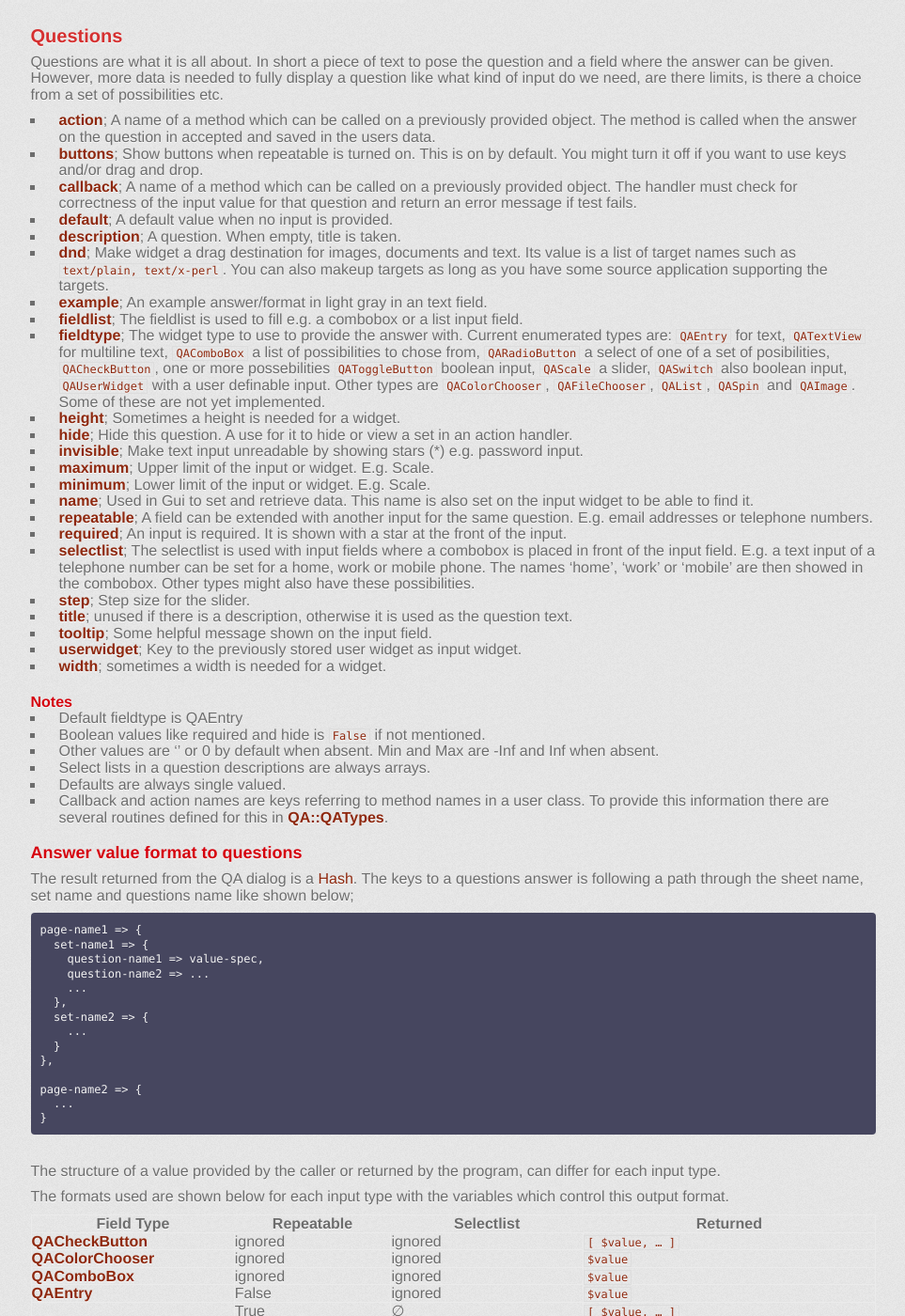
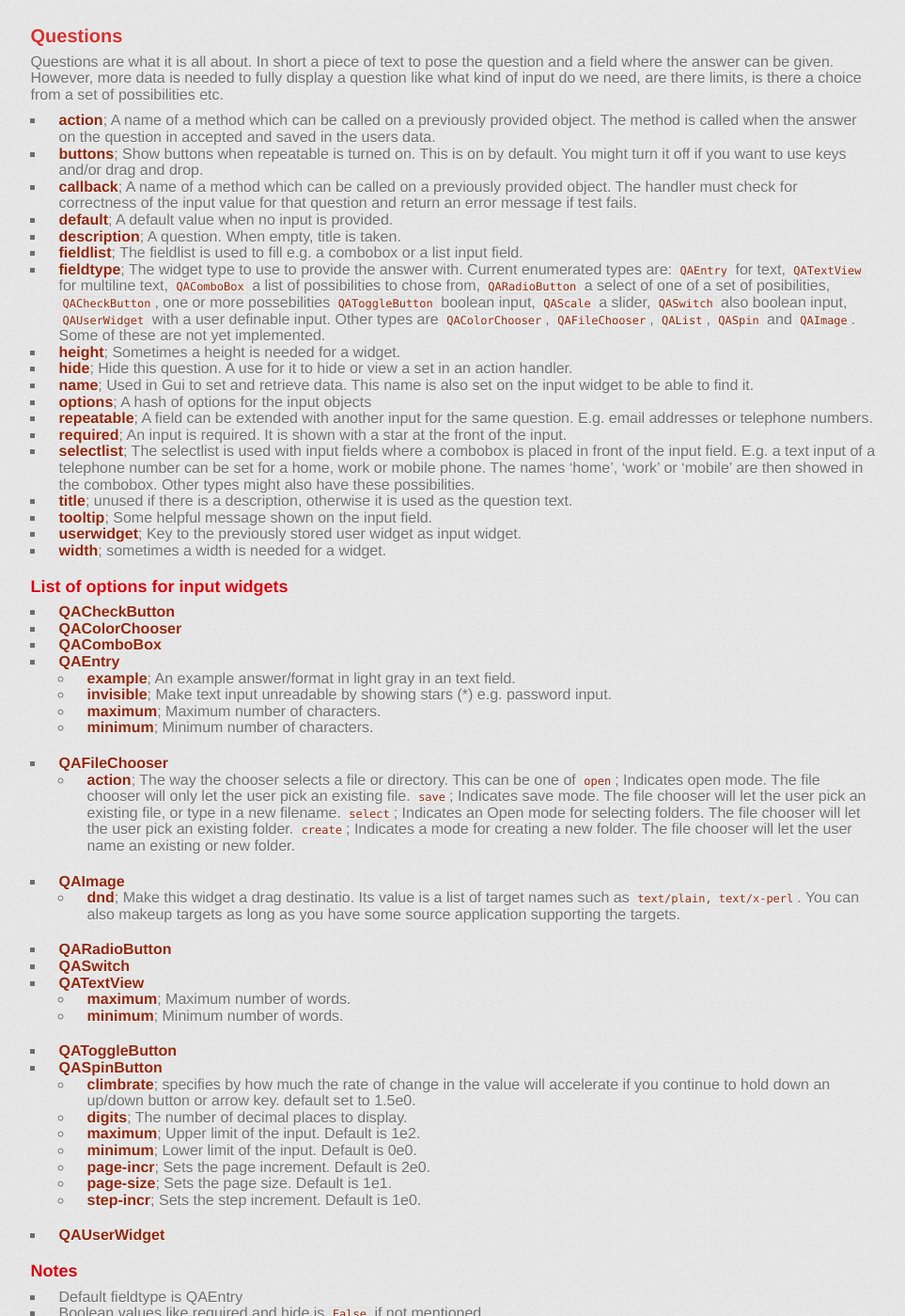
Before and after one commit to MARTIMM/question-answer, a Jekyll site: the page built from docs/content-docs/setup/structures.md, in a window 1280 px wide and 1400 px high, scrolled down 571 px. Shown: the whole window at 94% size, without its empty margins (289-1252 px from the left). Built offline with Jekyll 4.4.1, drawn with Linux system fonts in a browser that asks for light colours; some web fonts are replaced; some of the changed text lies outside the part shown.

Commit message:
removed many toplevel fields and introduced 'options' to copy with specs only for some input widgets

```diff
--- a/docs/content-docs/setup/structures.md
+++ b/docs/content-docs/setup/structures.md
@@ -44,34 +44,59 @@ Questions are what it is all about. In short a piece of text to pose the questio
 * **callback**; A name of a method which can be called on a previously provided object. The handler must check for correctness of the input value for that question and return an error message if test fails.
 * **default**; A default value when no input is provided.
 * **description**; A question. When empty, title is taken.
-* **dnd**; Make widget a drag destination for images, documents and text. Its value is a list of target names such as `text/plain, text/x-perl`. You can also makeup targets as long as you have some source application supporting the targets.
-* **example**; An example answer/format in light gray in an text field.
 * **fieldlist**; The fieldlist is used to fill e.g. a combobox or a list input field.
 * **fieldtype**; The widget type to use to provide the answer with. Current enumerated types are: `QAEntry` for text, `QATextView` for multiline text, `QAComboBox` a list of possibilities to chose from, `QARadioButton` a select of one of a set of posibilities, `QACheckButton`, one or more possebilities `QAToggleButton` boolean input, `QAScale` a slider, `QASwitch` also boolean input, `QAUserWidget` with a user definable input. Other types are `QAColorChooser`, `QAFileChooser`, `QAList`, `QASpin` and `QAImage`. Some of these are not yet implemented.
 * **height**; Sometimes a height is needed for a widget.
 * **hide**; Hide this question. A use for it to hide or view a set in an action handler.
-* **invisible**; Make text input unreadable by showing stars (\*) e.g. password input.
-* **maximum**; Upper limit of the input or widget. E.g. Scale.
-* **minimum**; Lower limit of the input or widget. E.g. Scale.
 * **name**; Used in Gui to set and retrieve data. This name is also set on the input widget to be able to find it.
+* **options**; A hash of options for the input objects
 * **repeatable**; A field can be extended with another input for the same question. E.g. email addresses or telephone numbers.
 * **required**; An input is required. It is shown with a star at the front of the input.
 * **selectlist**; The selectlist is used with input fields where a combobox is placed in front of the input field. E.g. a text input of a telephone number can be set for a home, work or mobile phone. The names 'home', 'work' or 'mobile' are then showed in the combobox. Other types might also have these possibilities.
-* **step**; Step size for the slider.
 * **title**; unused if there is a description, otherwise it is used as the question text.
 * **tooltip**; Some helpful message shown on the input field.
 * **userwidget**; Key to the previously stored user widget as input widget.
 * **width**; sometimes a width is needed for a widget.
 
-<!--
-* **keymap**; Keyed control of widgets like `<CTRL>V` to paste from clipboard. By default turned off. When on, there will be a set of keys defined to add, delete and paste text or documents. All other keyboard keys are by default on, e.g. input of text (of course), arrow keys, tab key etc.
--->
+### List of options for input widgets
 
-#### Notes
+* **QACheckButton**
+* **QAColorChooser**
+* **QAComboBox**
+* **QAEntry**
+  * **example**; An example answer/format in light gray in an text field.
+  * **invisible**; Make text input unreadable by showing stars (\*) e.g. password input.
+  * **maximum**; Maximum number of characters.
+  * **minimum**; Minimum number of characters.
+* **QAFileChooser**
+  * **action**; The way the chooser selects a file or directory. This can be one of
+    `open`; Indicates open mode. The file chooser will only let the user pick an existing file.
+    `save`; Indicates save mode. The file chooser will let the user pick an existing file, or type in a new filename.
+    `select`; Indicates an Open mode for selecting folders. The file chooser will let the user pick an existing folder.
+    `create`; Indicates a mode for creating a new folder. The file chooser will let the user name an existing or new folder.
+* **QAImage**
+  * **dnd**; Make this widget a drag destinatio. Its value is a list of target names such as `text/plain, text/x-perl`. You can also makeup targets as long as you have some source application supporting the targets.
+* **QARadioButton**
+* **QASwitch**
+* **QATextView**
+  * **maximum**; Maximum number of words.
+  * **minimum**; Minimum number of words.
+* **QAToggleButton**
+* **QASpinButton**
+  * **climbrate**; specifies by how much the rate of change in the value will accelerate if you continue to hold down an up/down button or arrow key. default set to 1.5e0.
+  * **digits**; The number of decimal places to display.
+  * **maximum**; Upper limit of the input. Default is 1e2.
+  * **minimum**; Lower limit of the input. Default is 0e0.
+  * **page-incr**; Sets the page increment. Default is 2e0.
+  * **page-size**; Sets the page size. Default is 1e1.
+  * **step-incr**; Sets the step increment. Default is 1e0.
+* **QAUserWidget**
+
+### Notes
 * Default fieldtype is QAEntry
 * Boolean values like required and hide is `False` if not mentioned.
-* Other values are '' or 0 by default when absent. Min and Max are -Inf and Inf when absent.
-* Select lists in a question descriptions are always arrays.
+* Other values are '' or 0 by default when absent. Minimum and maximum are -Inf and Inf when absent.
+* Select lists in question descriptions are always arrays.
 * Defaults are always single valued.
 * Callback and action names are keys referring to method names in a user class. To provide this information there are several routines defined for this in **QA::QATypes**.
 
@@ -126,7 +151,8 @@ The formats used are shown below for each input type with the variables which co
 |**QAUserWidget**  |user definable|user definable |user definable
 
 <br/>
-#### A table where field specs are shown for each field type
+
+### A table where field specs are shown for each field type
 
 | Symbol | Explanation
 |--------|-------------------------------------------|
@@ -157,36 +183,23 @@ The formats used are shown below for each input type with the variables which co
 |             |En|Cb|Co|Im|Li|Rb|Sc|Sw|Tv|Tb|Cc|Fc|Sp|Uw|
 |-------------|--|--|--|--|--|--|--|--|--|--|--|--|--|--|
 |action       |o |o |o |o |o |o |o |o |o |o |o |o |o |o |
-|buttons      |o |- |- |o |- |- |- |- |  |- |o |o |  |  |
-|callback     |o |- |- |  |  |- |  |  |o |  |  |  |  |  |
-|climbrate    |- |- |- |- |- |- |o |- |- |- |- |- |o |  |
-|default      |o |o |o |o |o |o |o |o |o |o |o |o |o |  |
-|description  |o |o |o |o |o |o |o |o |o |o |o |o |o |  |
-|digits       |- |- |- |- |- |- |o |- |- |- |- |- |o |  |
-|dnd          |- |- |- |o |- |- |- |- |- |- |- |o |- |  |
-|example      |o |- |- |- |- |- |- |- |- |- |- |- |- |  |
-|fieldlist    |- |! |! |- |! |! |  |  |  |  |  |  |  |  |
+|buttons      |o |- |- |o |- |- |- |- |  |- |o |o |  |  | <!-- optional? -->
+|callback     |o |- |- |  |  |- |  |  |o |  |  |  |  |  | <!-- optional? -->
+|default      |o |o |o |o |o |o |o |o |o |o |o |o |o |o |
+|description  |o |o |o |o |o |o |o |o |o |o |o |o |o |o |
+|fieldlist    |- |! |! |- |! |! |  |  |  |  |  |  |  |o | <!-- optional? -->
 |fieldtype    |o |! |! |! |! |! |! |! |! |! |! |! |! |! |
-|height       |- |- |- |o |  |- |  |  |o |  |  |  |  |  |
-|hide         |o |o |o |o |o |o |o |o |o |o |o |o |o |  |
-|invisible    |o |- |- |- |- |- |- |- |- |- |- |- |- |  |
-|maximum      |o |- |- |- |- |- |o |- |o |- |- |- |o |  |
-|minimum      |o |- |- |- |- |- |o |- |o |- |- |- |o |  |
+|height       |- |- |- |o |  |- |  |  |o |  |  |  |  |o | <!-- optional? -->
+|hide         |o |o |o |o |o |o |o |o |o |o |o |o |o |o |
 |name         |! |! |! |! |! |! |! |! |! |! |! |! |! |! |
-|page-incr    |- |- |- |- |- |- |o |- |- |- |- |- |o |  |
-|page-size    |- |- |- |- |- |- |o |- |- |- |- |- |o |  |
-|repeatable   |o |- |- |o |  |- |  |  |  |  |o |o |  |  |
-|required     |o |o |o |o |o |o |o |o |o |o |o |o |o |  |
-|selectlist   |o |- |- |o |- |- |- |- |- |- |o |o |- |  |
-|step-incr    |- |- |- |- |- |- |o |- |- |- |- |- |o |  |
+|options      |o |o |o |o |o |o |o |o |o |o |o |o |o |o |
+|repeatable   |o |- |- |o |  |- |  |  |  |  |o |o |  |  | <!-- optional? -->
+|required     |o |o |o |o |o |o |o |o |o |o |o |o |o |o |
+|selectlist   |o |- |- |o |- |- |- |- |- |- |o |o |- |  | <!-- optional? -->
 |title        |o |o |o |o |o |o |o |o |o |o |o |o |o |o |
 |tooltip      |o |o |o |o |o |o |o |o |o |o |o |o |o |o |
 |userwidget   |- |- |- |- |- |- |- |- |- |- |- |- |- |! |
-|width        |- |- |- |o |  |- |  |  |  |  |  |  |  |  |
-
-<!--
-|keymap       |o |o |o |o |o |o |  |  |  |  |o |o |  |  |
--->
+|width        |- |- |- |o |  |- |  |  |  |  |  |  |  |  | <!-- optional? -->
 
 ## Sheet
 
```
Also changed, not shown: other parts of docs/content-docs/setup/structures.md (+1 -1 lines), 1 other file.
